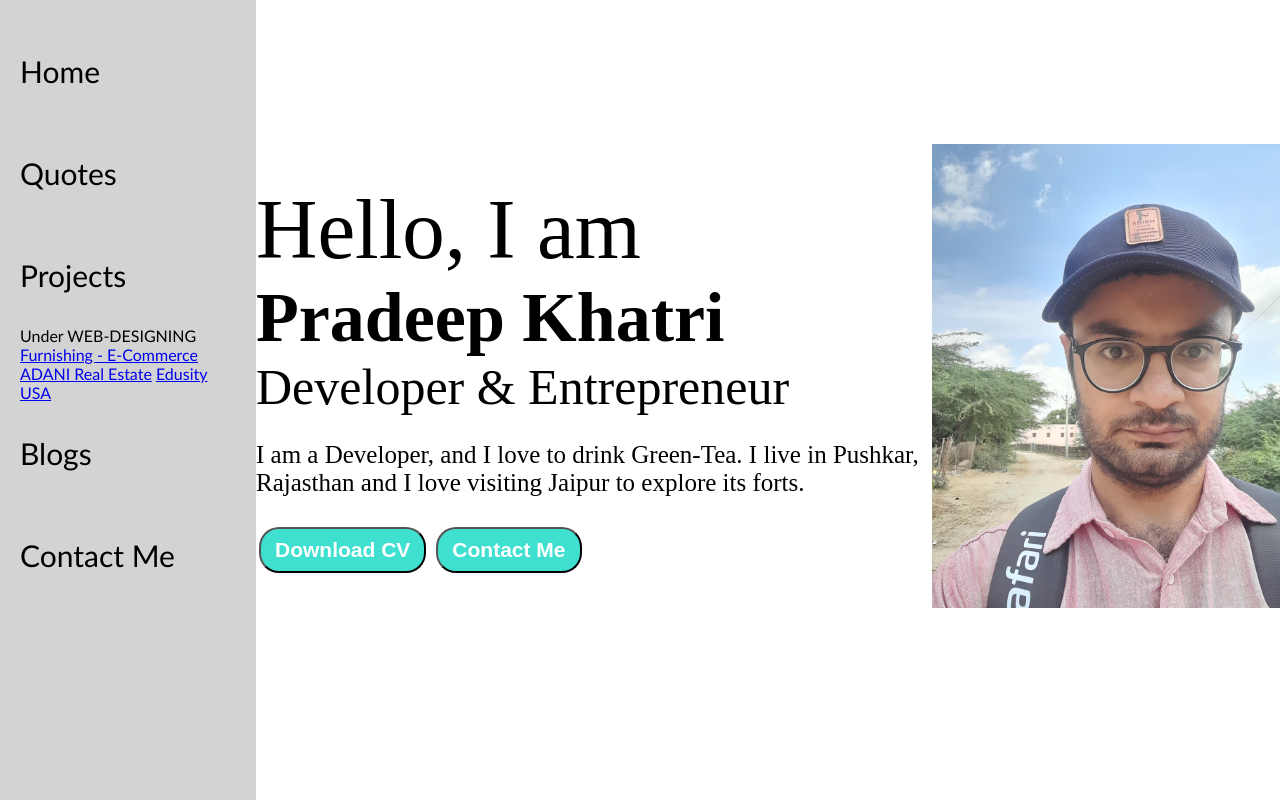
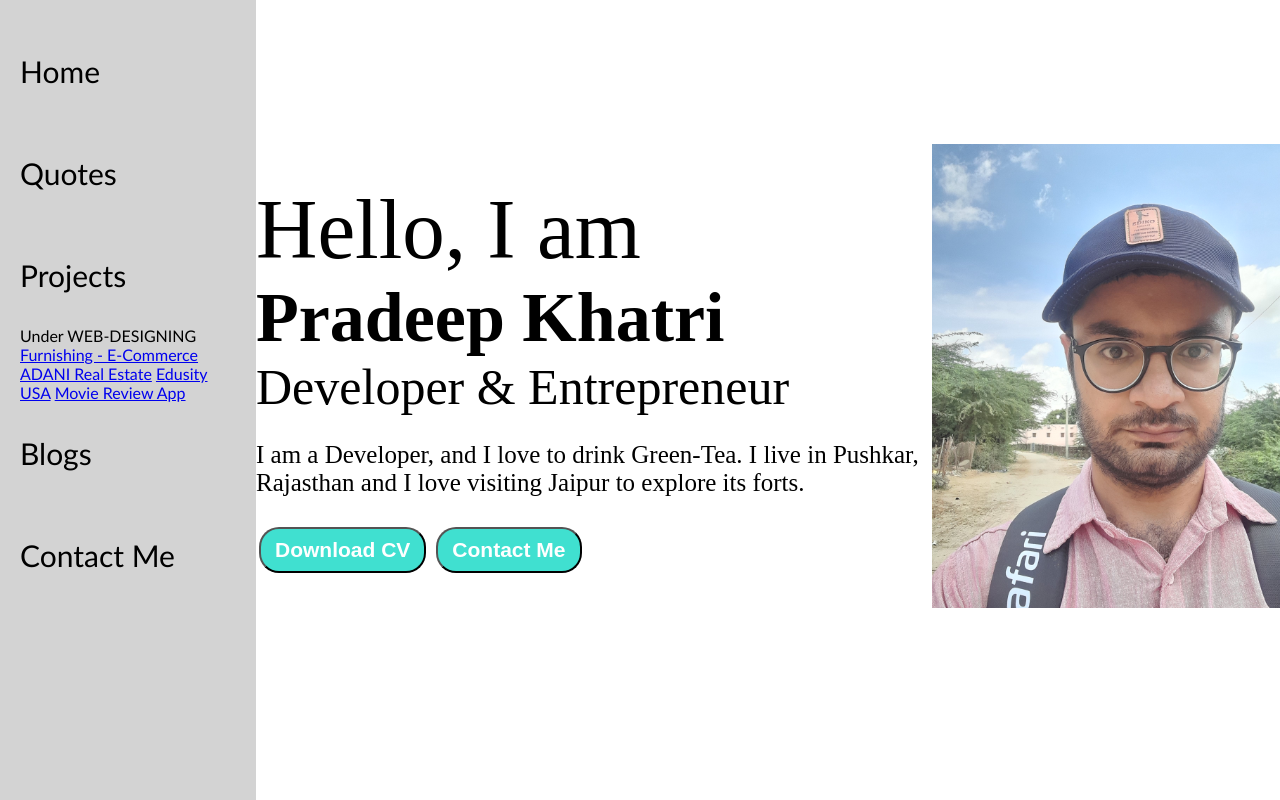
Before and after one commit to Prdp-ktri/October2024_Portfolio, a plain HTML site: page index.html in a window 1280 px wide. Drawn offline with Linux system fonts and the light colour scheme.

Commit message:
Update index.html

```diff
--- a/index.html
+++ b/index.html
@@ -24,6 +24,7 @@
                   <a href="https://comfyhouse-furnishing-2.onrender.com/">Furnishing - E-Commerce</a>
                   <a href="https://adani-real-estate.onrender.com">ADANI Real Estate</a>
                   <a href="https://edusityusa.onrender.com">Edusity USA</a>
+                  <a href="https://movie-review-app-xsyj.onrender.com">Movie Review App</a>
                 </div>
               </div>
             </div>
```
